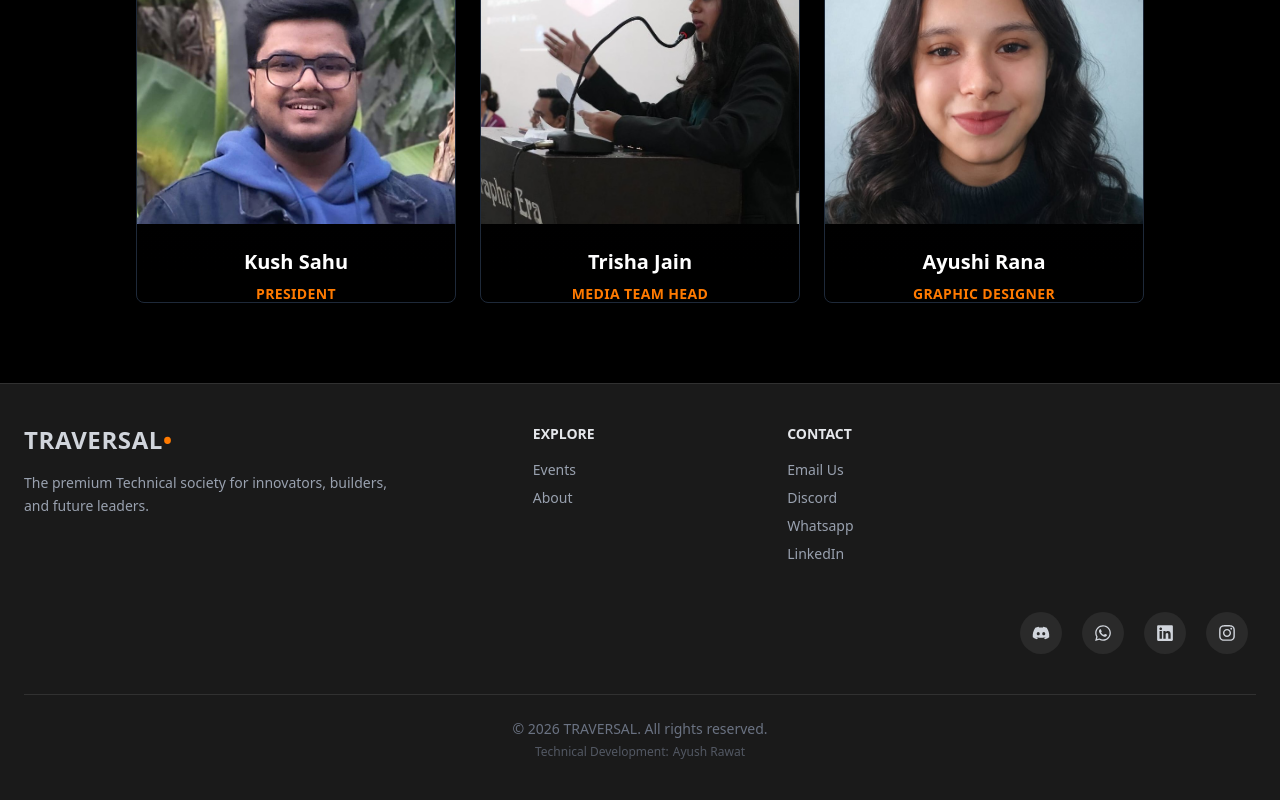
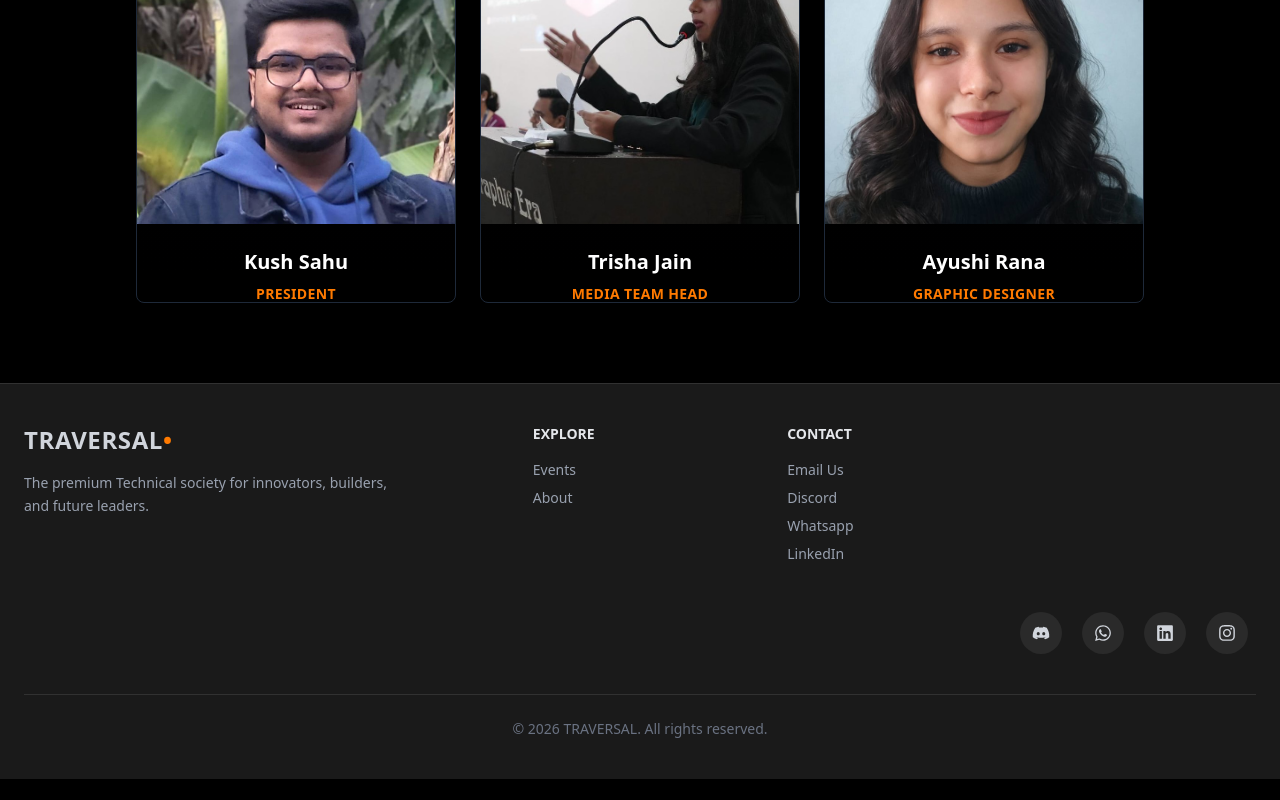
Before and after one commit to TraversalGEU/Traversal, a Next.js app: page / in a window 1280 px wide. Shown: the part 2658-3458 px from the top of the page. After the commit the page ends 3437 px from the top, so only its background shows below. Built offline with nearby package versions, Linux system fonts and the light colour scheme; no server answers.

Commit message:
Remove technical development credit from footer

```diff
--- a/app/components/Footer.js
+++ b/app/components/Footer.js
@@ -102,18 +102,6 @@ export default function Footer() {
       {/* Copyright */}
       <div className="max-w-7xl mx-auto mt-6 text-center text-sm text-gray-500">
   © {new Date().getFullYear()} TRAVERSAL. All rights reserved.
-
-  <p className="text-[12px] text-gray-500 mt-1 opacity-70">
-    Technical Development:
-    <a
-      href="https://www.linkedin.com/in/YOUR-LINKEDIN"
-      target="_blank"
-      rel="noopener noreferrer"
-      className="hover:text-white transition ml-1"
-    >
-      Ayush Rawat
-    </a>
-  </p>
 </div>
     </footer>
   );
```
